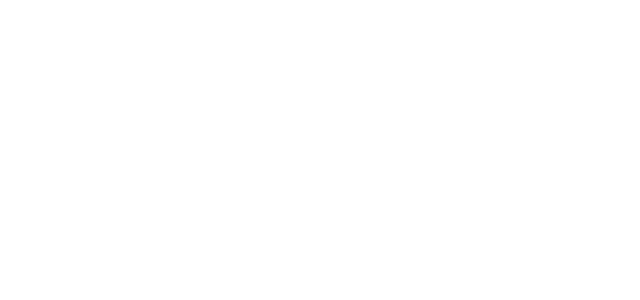
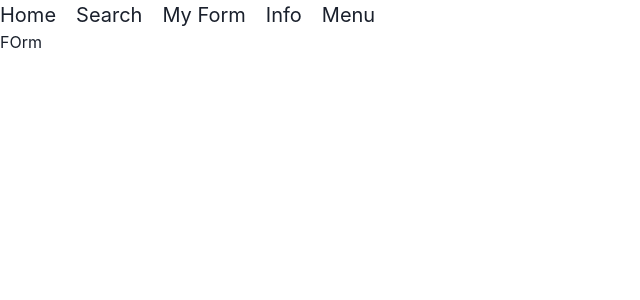
Before and after one commit to RakibRahman/task-prolific-analytics, a React (Create React App) app: page /my-form in a window 1280 px wide. Shown: the top 300 px of the page, without its empty margins (0-640 px from the left). Built offline with nearby package versions, Linux system fonts and the light colour scheme.

Commit message:
basic navigation done

```diff
--- a/src/App.js
+++ b/src/App.js
@@ -1,11 +1,27 @@
 import React from 'react';
 import { ChakraProvider, Box } from '@chakra-ui/react';
 import { BrowserRouter, Routes, Route } from 'react-router-dom';
+
+import NavBar from './components/NavBar';
+import Home from './components/Home';
+import Info from './components/Info';
+import Search from './components/Search';
+import Form from './components/Form';
+import Bonus from './components/Bonus';
 function App() {
   return (
     <ChakraProvider>
       <Box className="app">
-        <BrowserRouter></BrowserRouter>
+        <BrowserRouter>
+          <NavBar />
+          <Routes>
+            <Route exact path="/" element={<Home />} />
+            <Route path="/info" element={<Info />} />
+            <Route path="/search" element={<Search />} />
+            <Route path="/my-form" element={<Form />} />
+            <Route path="/bonus" element={<Bonus />} />
+          </Routes>
+        </BrowserRouter>
       </Box>
     </ChakraProvider>
   );
--- /dev/null
+++ b/src/components/Form.js
@@ -0,0 +1,7 @@
+import React from 'react';
+
+const Form = () => {
+  return <div>FOrm</div>;
+};
+
+export default Form;
--- a/src/components/NavBar.js
+++ b/src/components/NavBar.js
@@ -1,7 +1,32 @@
 import React from 'react';
+import { Flex, Text } from '@chakra-ui/react';
 import { Link } from 'react-router-dom';
 const NavBar = () => {
-  return <div></div>;
+  return (
+    <div>
+      <Flex gridGap="5">
+        <Link to="/">
+          <Text fontSize="20px">Home</Text>
+        </Link>
+
+        <Link to="/search">
+          <Text fontSize="20px">Search</Text>
+        </Link>
+
+        <Link to="/my-form">
+          <Text fontSize="20px">My Form</Text>
+        </Link>
+
+        <Link to="/info">
+          <Text fontSize="20px">Info</Text>
+        </Link>
+
+        <Link to="/bonus">
+          <Text fontSize="20px">Menu</Text>
+        </Link>
+      </Flex>
+    </div>
+  );
 };
 
 export default NavBar;
```
